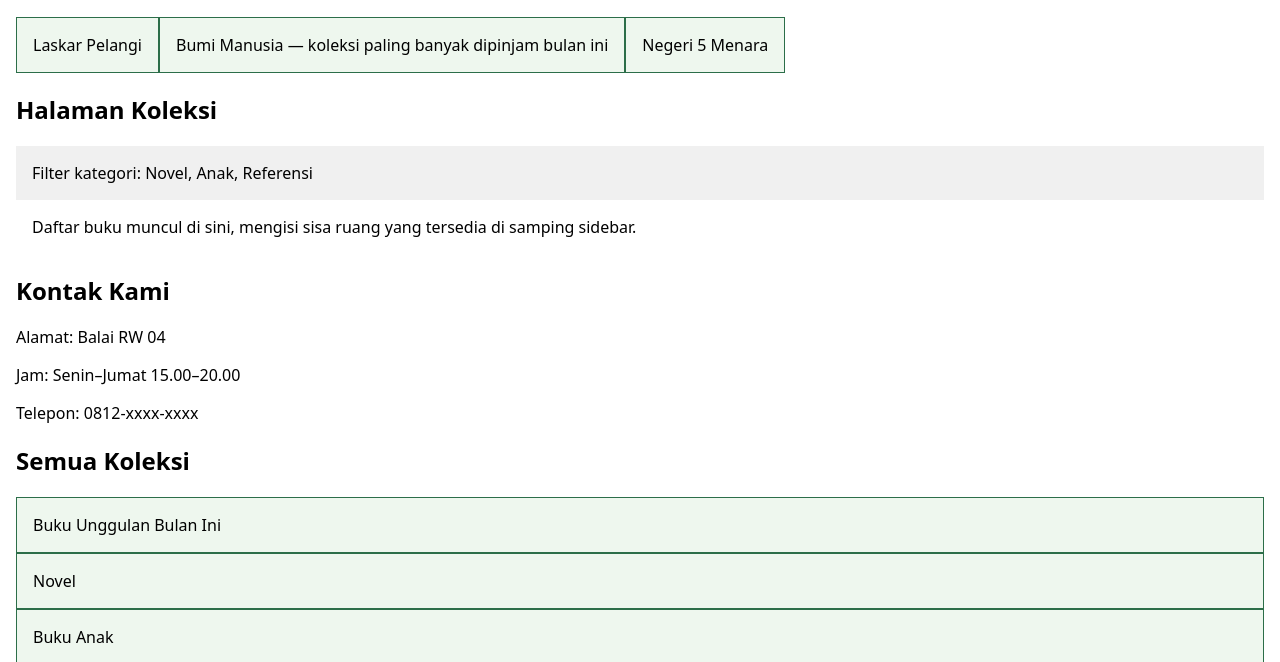
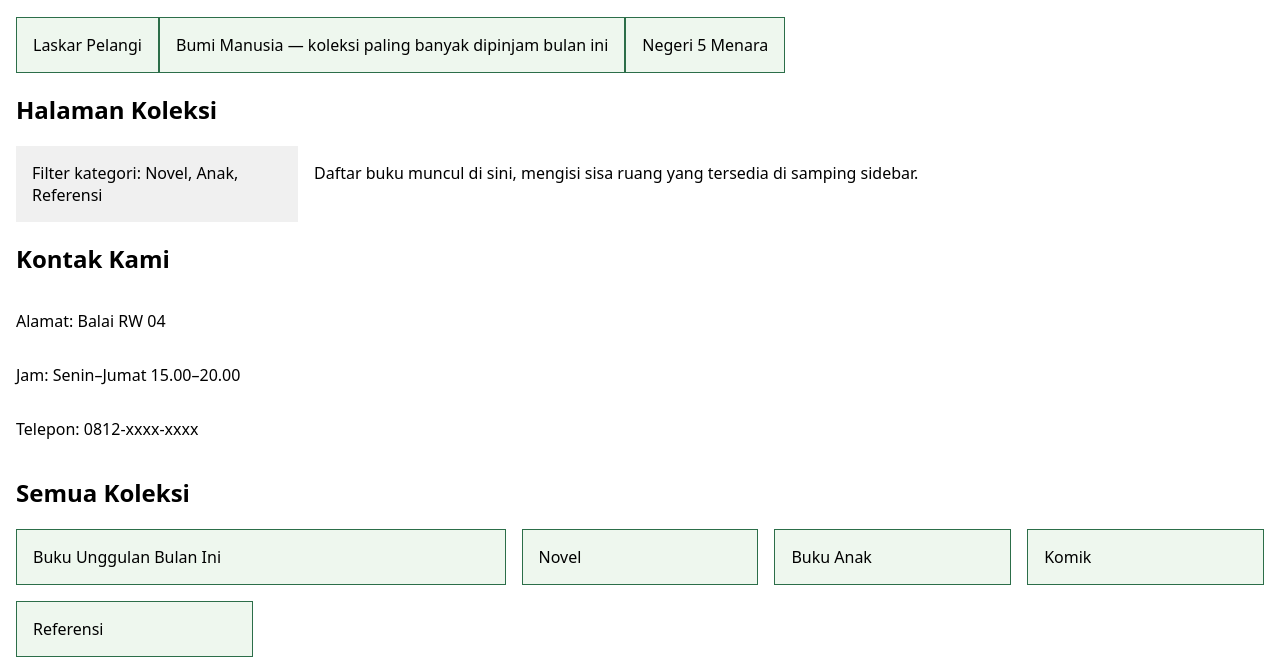
Before and after one commit to webdev-if-its/pweb-5053251045, a website: page m03/index.html in a window 1280 px wide. Shown: the part 138-800 px from the top of the page. Drawn offline with Linux system fonts and the light colour scheme.

Commit message:
submit m03 dzakwan

```diff
--- a/m03/style.css
+++ b/m03/style.css
@@ -8,7 +8,10 @@ body {
 }
 
 /* Level 1 */
-.kartu-flex { display: flex;
+.kartu-flex {
+  display: flex;
+  justify-content: flex-start;
+  align-items: center;
 }
 
 .kartu {
@@ -23,24 +26,33 @@ body {
 
 /* Level 4 */
 .tata-letak {
+  display: flex;
 }
 
 .sidebar {
   background-color: #f0f0f0;
   padding: 1rem;
+  flex-grow: 0;
+  flex-basis: 250px;
 }
 
 .konten {
   background-color: #ffffff;
   padding: 1rem;
+  flex-grow: 1;
 }
 
 /* Level 5 */
 .info-kontak {
+  display: flex;
+  flex-direction: column;
 }
 
 /* Level 6 */
 .kisi {
+  display: grid;
+  gap: 1rem;
+  grid-template-columns: repeat(auto-fit, minmax(200px, 1fr));
 }
 
 .kartu-grid {
@@ -52,6 +64,10 @@ body {
 /* Level 7 */
 
 /* Level 8 */
+.unggulan {
+  grid-column: span 2;
+}
+
 
 /* Level 9
 
```
